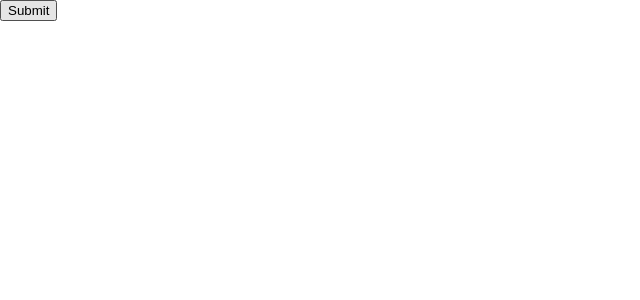
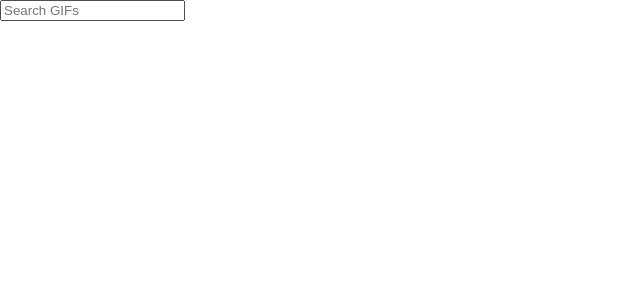
Before and after one commit to Vanals/Gif-Hunter, a React (Create React App) app: page / in a window 1280 px wide. Shown: the top 300 px of the page, without its empty margins (0-640 px from the left). Built offline with nearby package versions, Linux system fonts and the light colour scheme.

Commit message:
Create SearchBar component, tests green

```diff
--- a/src/components/SearchBar.js
+++ b/src/components/SearchBar.js
@@ -2,7 +2,7 @@ import React from 'react';
 
 const SearchBar = () => {
   return (
-    <input type='submit' placeholder='Search GIFs'/>
+    <input type='text' placeholder='Search GIFs'/>
   )
 }
 
```
